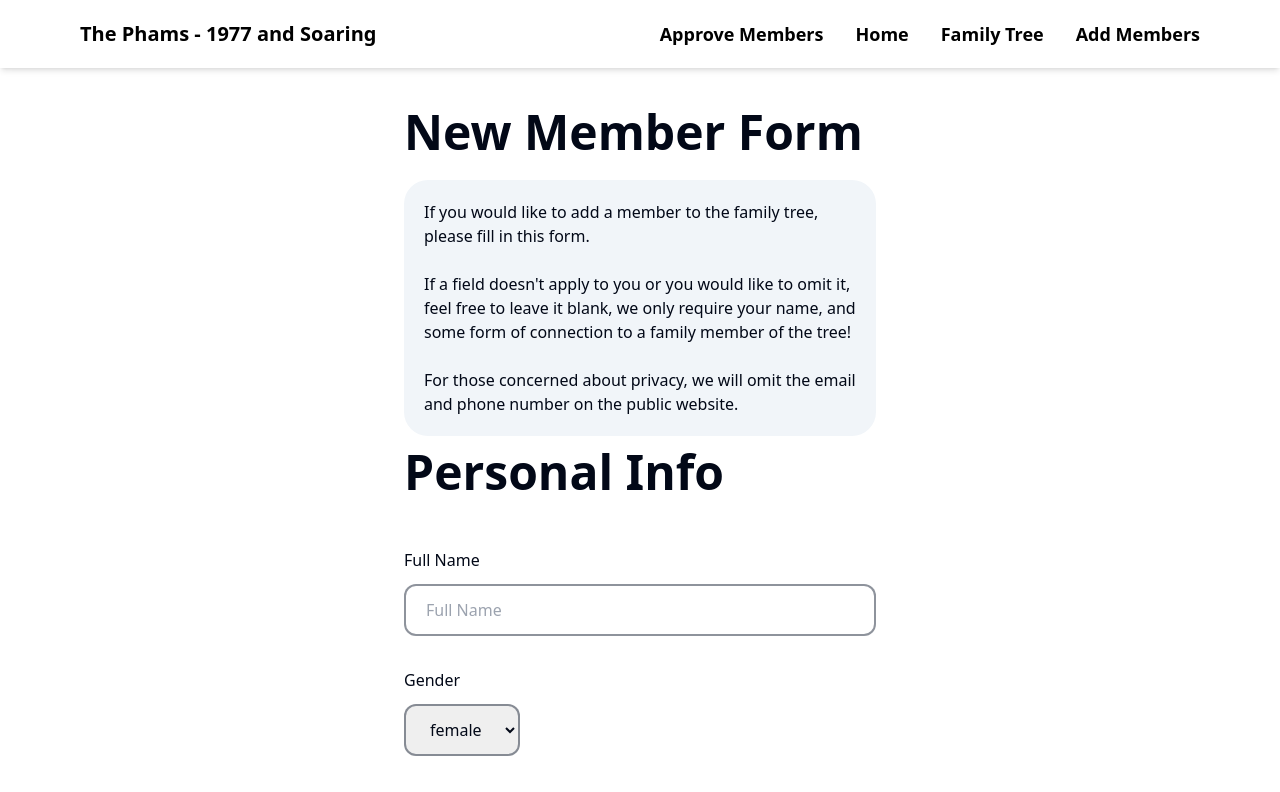
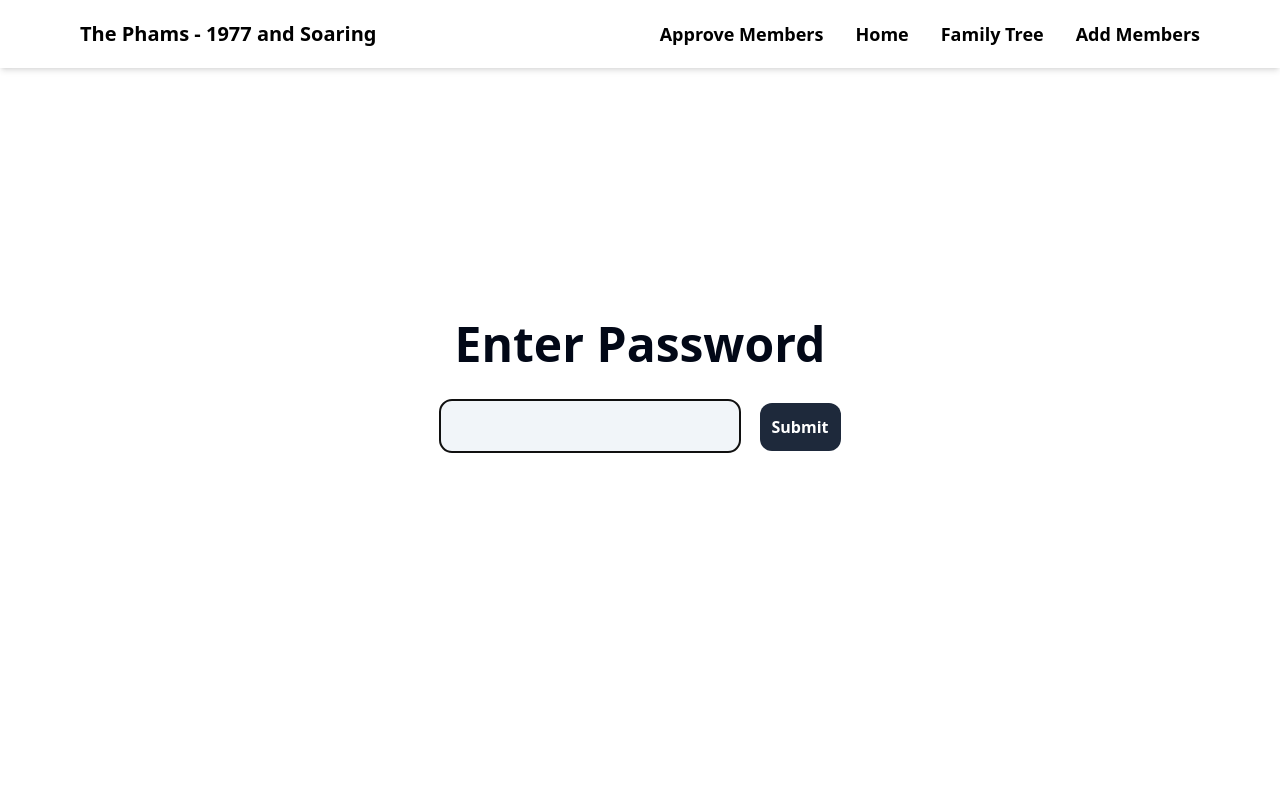
Before and after one commit to PhamjaminBen/familytree, a Next.js app: page /addmemberform in a window 1280 px wide. Shown: the top 792 px of the page. Built offline with nearby package versions, Linux system fonts and the light colour scheme; what @cloudinary/url-gen would draw is missing.

Commit message:
Added protection for form members

```diff
--- a/app/addmemberform/page.tsx
+++ b/app/addmemberform/page.tsx
@@ -80,6 +80,8 @@ export default function AddMemberForm() {
 
 	const [img, setImg] = useState("");
 	const [submitted, setSubmitted] = useState(false);
+	const [password, setPassword] = useState("");
+	const [approved, setApproved] = useState(false);
 
 	const onSubmit: SubmitHandler<Inputs> = async (entry: any) => {
 		if (entry.portrait) {
@@ -112,6 +114,38 @@ export default function AddMemberForm() {
 		}).then(() => setSubmitted(true));
 	};
 
+	if (!approved)
+		return (
+			<div className='h-full w-full flex flex-col justify-center items-center'>
+				<h1 className='text-center text-5xl font-bold absolute top-[40vh]'>
+					Enter Password
+				</h1>
+				<form
+					onSubmit={(e) => {
+						e.preventDefault();
+						if (password === "phamclan1977!") {
+							setApproved(true);
+						} else {
+							alert("Wrong password");
+						}
+					}}
+					className={` text-slate-800 absolute top-[50vh]`}
+				>
+					<input
+						autoFocus={true}
+						type='password'
+						className='bg-slate-100 py-3 px-5  text-lg rounded-xl '
+						content={password}
+						onChange={(e) => setPassword(e.target.value)}
+					></input>
+					<input
+						type='submit'
+						className='bg-slate-800 text-white font-bold p-3 ml-5 rounded-xl'
+					/>
+				</form>
+			</div>
+		);
+
 	if (submitted)
 		return (
 			<Confirmation
@@ -122,6 +156,7 @@ export default function AddMemberForm() {
 				}}
 			/>
 		);
+
 	return (
 		<form
 			className='px-5 py-10 max-w-full md:w-2/5 m-auto flex flex-col space-y-3'
```
